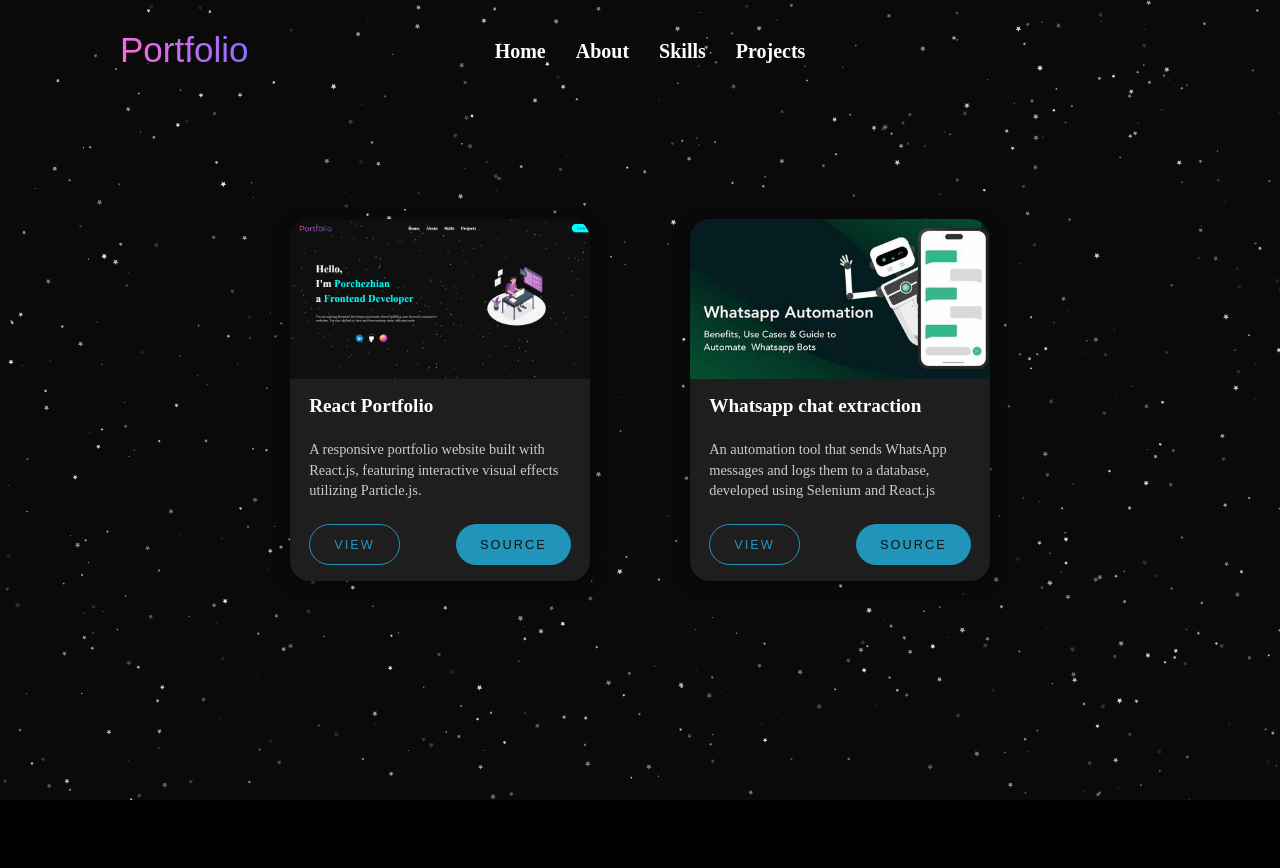
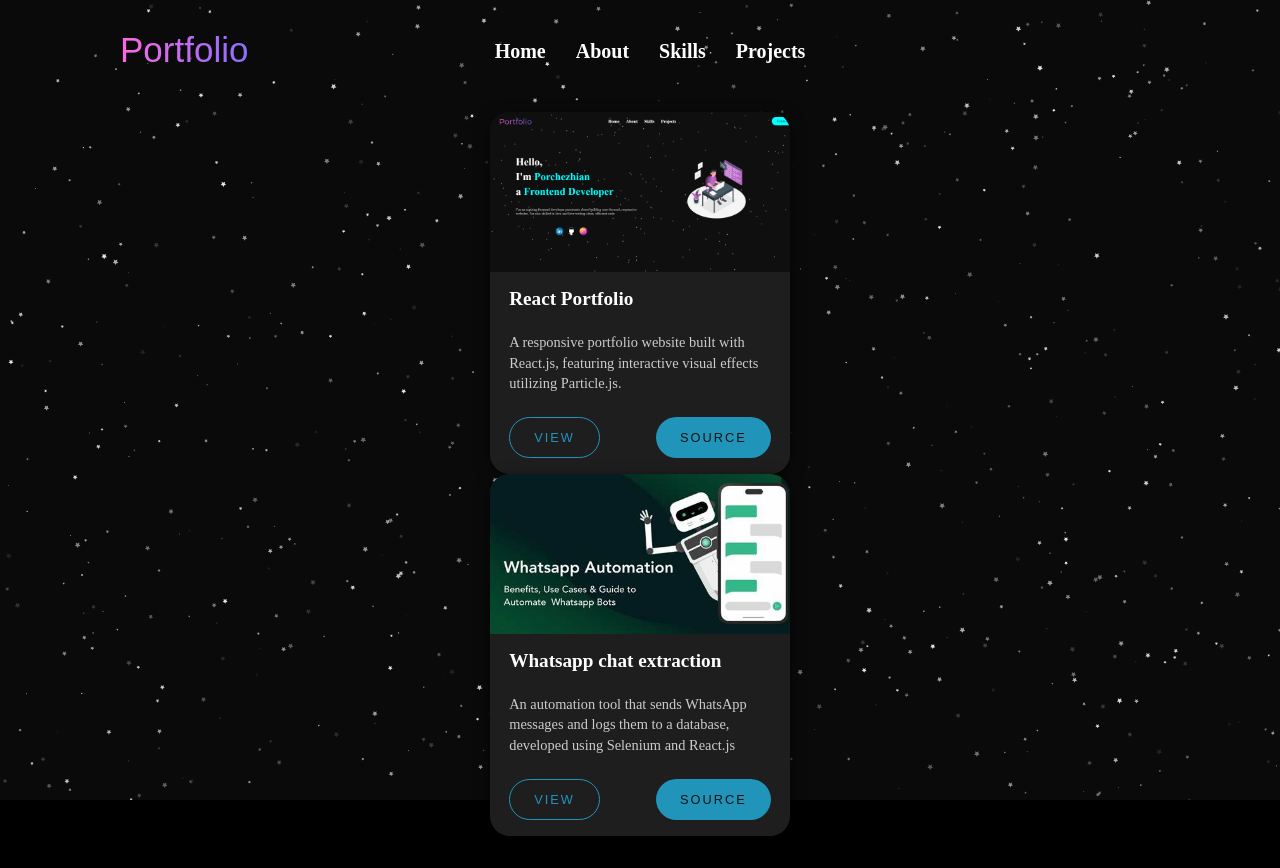
Before and after one commit to chezhianch/Animated-React-Portfolio, a React (Vite) app: page /projects in a window 1280 px wide. Before the commit the page ends 800 px from the top, so only its background shows below. Built offline with nearby package versions, Linux system fonts and the light colour scheme.

Commit message:
Update ProjectCard.jsx

```diff
--- a/src/components/ProjectCard.jsx
+++ b/src/components/ProjectCard.jsx
@@ -12,7 +12,8 @@
     <div className='page-wrapper'>
     <div className="cards-container">
       {/* First Card */}
-      <div className="card">
+      <div classname="scrollable-container">
+            <div className="card">
         <div className="banner-image">
           <img src="/Images/Portfolio.png" alt="Portfolio" />
         </div>
@@ -47,6 +48,8 @@
           </div>
         </div>
       </div>
+      </div>
+
     </div>
     </div>
 
```
